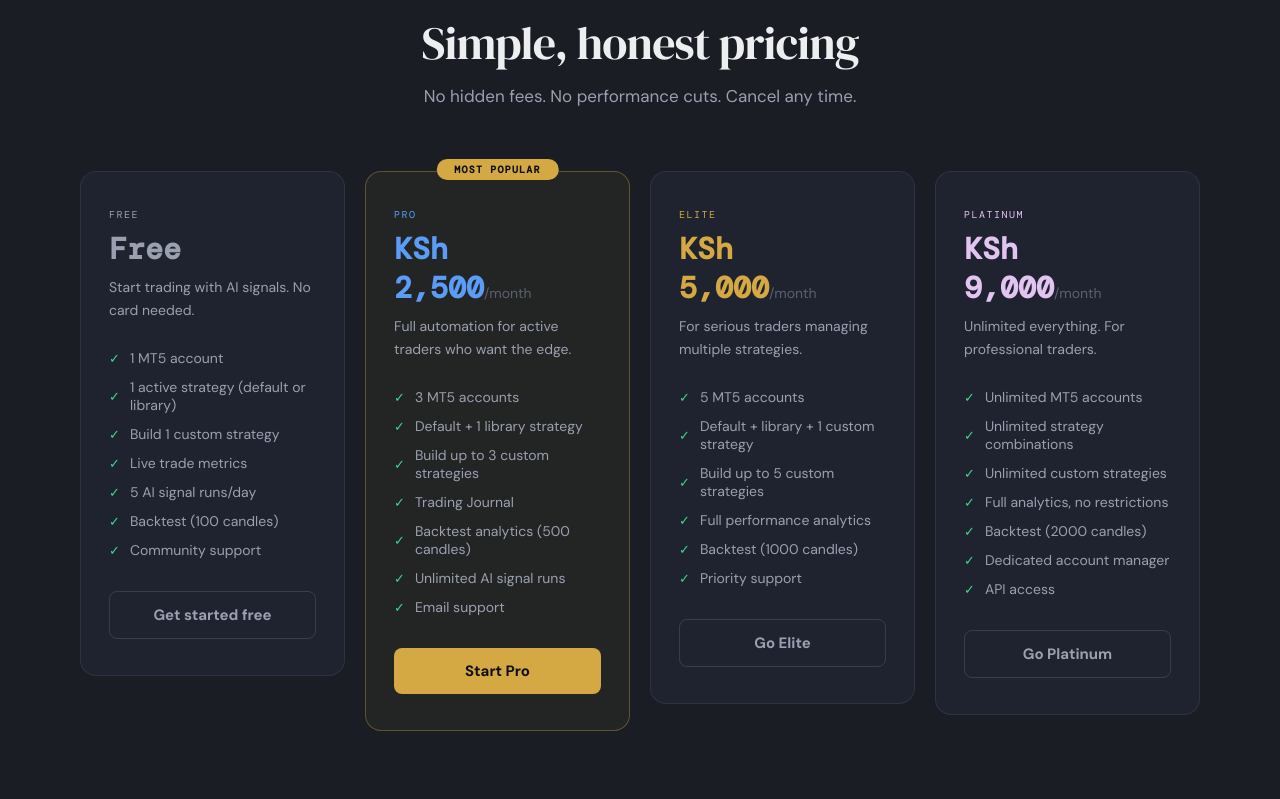
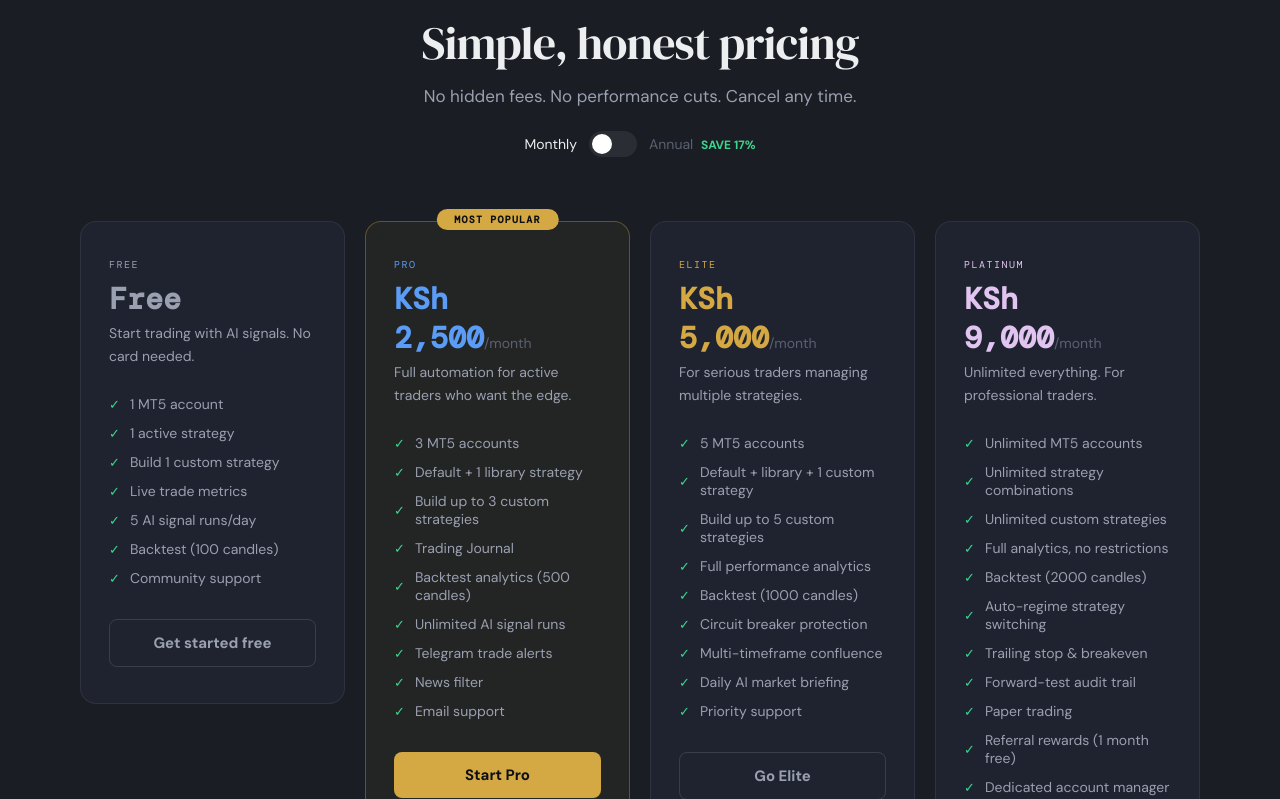
Before and after one commit to grover-chambers/pesapips-backend, a React (Vite) app in the folder frontend/: page / in a window 1280 px wide. Shown: the part 4641-5440 px from the top of the page. Built offline with nearby package versions, Linux system fonts and the light colour scheme; no server answers.

Commit message:
fix: database sslmode conflict, add pandas-ta dep, landing page annual pricing toggle

```diff
--- a/frontend/src/App.jsx
+++ b/frontend/src/App.jsx
@@ -634,62 +634,27 @@
 
 // ── PRICING ────────────────────────────────────────────────────────────────
 function Pricing() {
-  const plans = [
-    {
-      name:"Free", price:"Free", period:"",
-      desc:"Start trading with AI signals. No card needed.",
-      features:[
-        "1 MT5 account",
-        "1 active strategy (default or library)",
-        "Build 1 custom strategy",
-        "Live trade metrics",
-        "5 AI signal runs/day",
-        "Backtest (100 candles)",
-        "Community support",
-      ],
-      cta:"Get started free", highlight:false, color:"#9aa0b0",
-    },
-    {
-      name:"Pro", price:"KSh 2,500", period:"/month",
-      desc:"Full automation for active traders who want the edge.",
-      features:[
-        "3 MT5 accounts",
-        "Default + 1 library strategy",
-        "Build up to 3 custom strategies",
-        "Trading Journal",
-        "Backtest analytics (500 candles)",
-        "Unlimited AI signal runs",
-        "Email support",
-      ],
-      cta:"Start Pro", highlight:true, color:"#5b9cf6",
-    },
-    {
-      name:"Elite", price:"KSh 5,000", period:"/month",
-      desc:"For serious traders managing multiple strategies.",
-      features:[
-        "5 MT5 accounts",
-        "Default + library + 1 custom strategy",
-        "Build up to 5 custom strategies",
-        "Full performance analytics",
-        "Backtest (1000 candles)",
-        "Priority support",
-      ],
-      cta:"Go Elite", highlight:false, color:"#d4a843",
-    },
-    {
-      name:"Platinum", price:"KSh 9,000", period:"/month",
-      desc:"Unlimited everything. For professional traders.",
-      features:[
-        "Unlimited MT5 accounts",
-        "Unlimited strategy combinations",
-        "Unlimited custom strategies",
-        "Full analytics, no restrictions",
-        "Backtest (2000 candles)",
-        "Dedicated account manager",
-        "API access",
-      ],
-      cta:"Go Platinum", highlight:false, color:"#e2c4f0",
-    },
+ const [annual, setAnnual] = useState(false)
+ const monthly = [
+ { name:"Free", price:"Free", period:"", desc:"Start trading with AI signals. No card needed.", features:[
+ "1 MT5 account","1 active strategy","Build 1 custom strategy","Live trade metrics",
+ "5 AI signal runs/day","Backtest (100 candles)","Community support",
+ ], cta:"Get started free", highlight:false, color:"#9aa0b0" },
+ { name:"Pro", price:"KSh 2,500", period:"/month", annualPrice:"KSh 25,000", annualPeriod:"/year", annualSave:"Save KSh 5,000", desc:"Full automation for active traders who want the edge.", features:[
+ "3 MT5 accounts","Default + 1 library strategy","Build up to 3 custom strategies","Trading Journal",
+ "Backtest analytics (500 candles)","Unlimited AI signal runs","Telegram trade alerts","News filter","Email support",
+ ], cta:"Start Pro", highlight:true, color:"#5b9cf6" },
+ { name:"Elite", price:"KSh 5,000", period:"/month", annualPrice:"KSh 50,000", annualPeriod:"/year", annualSave:"Save KSh 10,000", desc:"For serious traders managing multiple strategies.", features:[
+ "5 MT5 accounts","Default + library + 1 custom strategy","Build up to 5 custom strategies",
+ "Full performance analytics","Backtest (1000 candles)","Circuit breaker protection",
+ "Multi-timeframe confluence","Daily AI market briefing","Priority support",
+ ], cta:"Go Elite", highlight:false, color:"#d4a843" },
+ { name:"Platinum", price:"KSh 9,000", period:"/month", annualPrice:"KSh 90,000", annualPeriod:"/year", annualSave:"Save KSh 18,000", desc:"Unlimited everything. For professional traders.", features:[
+ "Unlimited MT5 accounts","Unlimited strategy combinations","Unlimited custom strategies",
+ "Full analytics, no restrictions","Backtest (2000 candles)","Auto-regime strategy switching",
+ "Trailing stop & breakeven","Forward-test audit trail","Paper trading",
+ "Referral rewards (1 month free)","Dedicated account manager","API access",
+ ], cta:"Go Platinum", highlight:false, color:"#e2c4f0" },
  ]
 
  return (
@@ -699,15 +664,29 @@
  <SectionLabel>Pricing</SectionLabel>
  <H2>Simple, honest pricing</H2>
  <p style={{ fontFamily:C.sans, fontSize:17, color:C.text2 }}>No hidden fees. No performance cuts. Cancel any time.</p>
+ <div style={{ display:"flex", alignItems:"center", justifyContent:"center", gap:12, marginTop:24 }}>
+ <span style={{ fontFamily:C.sans, fontSize:14, color: annual ? C.text3 : C.text, transition:"0.2s" }}>Monthly</span>
+ <button onClick={()=>setAnnual(!annual)} style={{
+ width:48, height:26, borderRadius:13, border:"none", cursor:"pointer",
+ background: annual ? C.gold : C.border, position:"relative", transition:"0.2s",
+ }}>
+ <div style={{
+ width:20, height:20, borderRadius:10, background:"#fff",
+ position:"absolute", top:3, left: annual ? 25 : 3, transition:"0.2s",
+ }}/>
+ </button>
+ <span style={{ fontFamily:C.sans, fontSize:14, color: annual ? C.text : C.text3, transition:"0.2s" }}>
+ Annual <span style={{ color:C.green, fontSize:12, fontWeight:700, marginLeft:4 }}>SAVE 17%</span>
+ </span>
+ </div>
  </div>
 
  <div style={{ display:"grid", gridTemplateColumns:"repeat(auto-fit,minmax(240px,1fr))", gap:20, alignItems:"start" }}>
-          {plans.map((p,i)=>(
+ {monthly.map((p,i)=>(
  <div key={i} style={{
  background: p.highlight ? `rgba(212,168,67,0.05)` : C.surface,
  border:`1px solid ${p.highlight ? "rgba(212,168,67,0.35)" : C.border}`,
-              borderRadius:16, padding:"36px 28px",
-              position:"relative",
+ borderRadius:16, padding:"36px 28px", position:"relative",
  }}>
  {p.highlight && (
  <div style={{
@@ -718,10 +697,17 @@
  }}>MOST POPULAR</div>
  )}
  <div style={{ fontFamily:C.mono, fontSize:10, color:p.color||C.text3, letterSpacing:"0.15em", marginBottom:8 }}>{p.name.toUpperCase()}</div>
-              <div style={{ marginBottom:8 }}>
-                <span style={{ fontFamily:C.mono, fontSize:30, fontWeight:700, color:p.color||C.text }}>{p.price}</span>
-                <span style={{ fontFamily:C.sans, fontSize:14, color:C.text3 }}>{p.period}</span>
+ <div style={{ marginBottom:4 }}>
+ <span style={{ fontFamily:C.mono, fontSize:30, fontWeight:700, color:p.color||C.text }}>
+ {annual && p.annualPrice ? p.annualPrice : p.price}
+ </span>
+ <span style={{ fontFamily:C.sans, fontSize:14, color:C.text3 }}>
+ {annual && p.annualPeriod ? p.annualPeriod : p.period}
+ </span>
  </div>
+ {annual && p.annualSave && (
+ <div style={{ fontFamily:C.mono, fontSize:11, color:C.green, marginBottom:8 }}>{p.annualSave}</div>
+ )}
  <p style={{ fontFamily:C.sans, fontSize:14, color:C.text2, marginBottom:28, lineHeight:1.6 }}>{p.desc}</p>
  <ul style={{ listStyle:"none", marginBottom:32 }}>
  {p.features.map((f,j)=>(
```
Also changed, not shown: 2 other files (tests, documents, lock files or other folders). Lines whose indentation alone changed are shown as unchanged.
